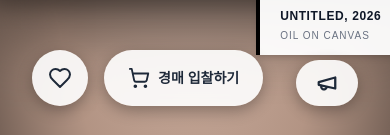
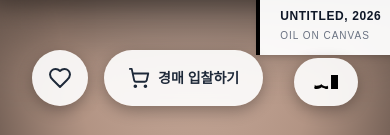
Before and after one commit to shko050212-hub/Cap, a Next.js app: page /gallery in a window 390 px wide. Shown: the part 706-841 px from the top of the page. Built offline with nearby package versions, Linux system fonts and the light colour scheme.

Commit message:
Replace docent megaphone icon with mascot png

```diff
--- a/src/app/gallery/page.tsx
+++ b/src/app/gallery/page.tsx
@@ -348,10 +348,7 @@ export default function GalleryPage() {
         onClick={() => setIsDocentOpen(!isDocentOpen)}
         className="absolute bottom-8 right-8 z-50 cursor-pointer hover:scale-110 transition-transform bg-white/90 backdrop-blur rounded-full px-5 py-3 shadow-[0_5px_15px_rgba(0,0,0,0.3)] flex items-center justify-center gap-2 group"
       >
-        <svg xmlns="http://www.w3.org/2000/svg" width="22" height="22" viewBox="0 0 24 24" fill="none" stroke="currentColor" strokeWidth="2.5" strokeLinecap="round" strokeLinejoin="round" className="text-gray-800 group-hover:text-black">
-          <path d="m3 11 18-5v12L3 14v-3z"></path>
-          <path d="M11.6 16.8a3 3 0 1 1-5.8-1.6"></path>
-        </svg>
+        <img src="/mascot.png" alt="Docent Mascot" className="w-6 h-6 object-contain" />
         <span className="font-bold text-gray-800 text-sm tracking-wide hidden sm:block">Docent</span>
       </motion.div>
     </motion.div>
```
